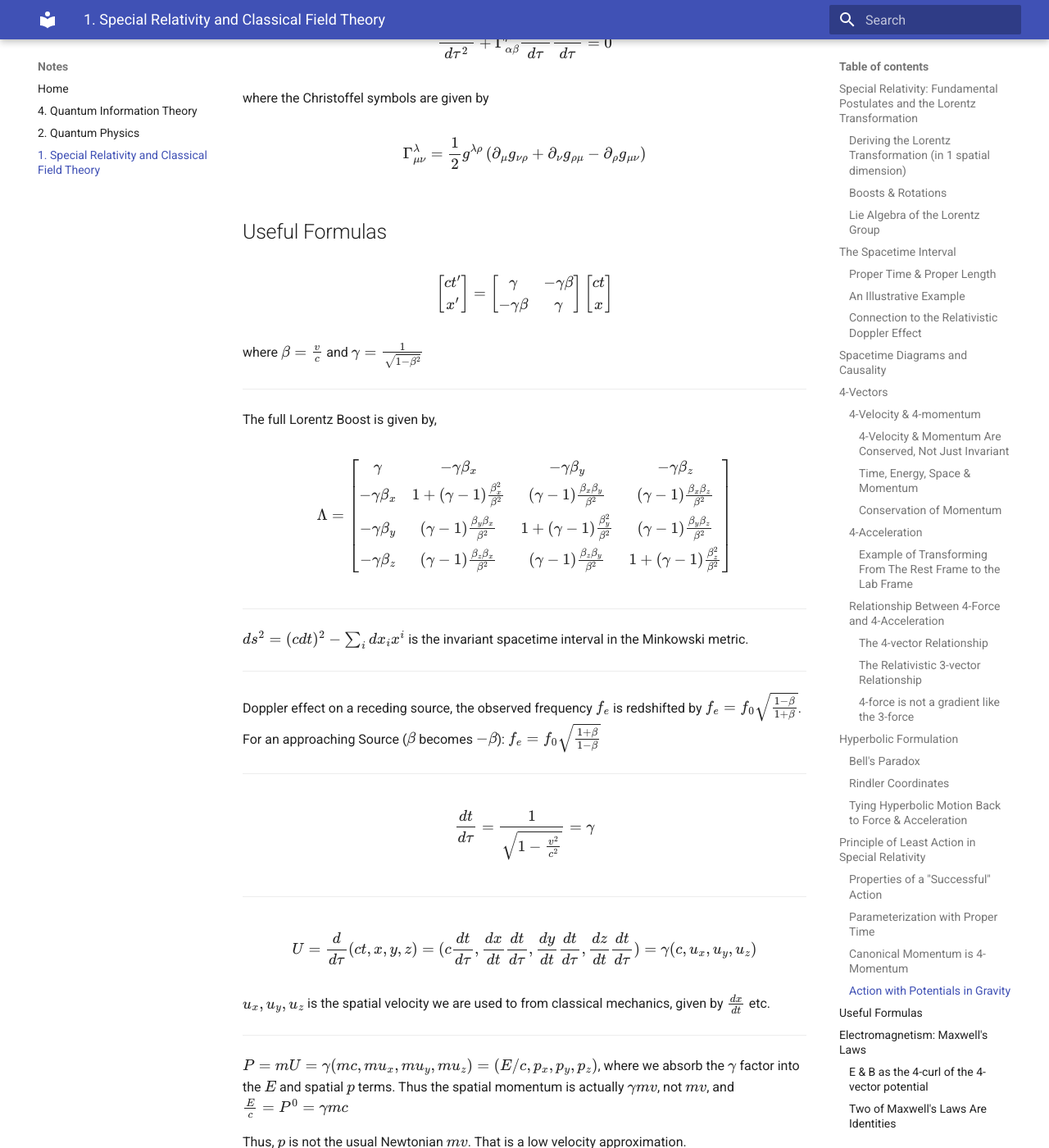
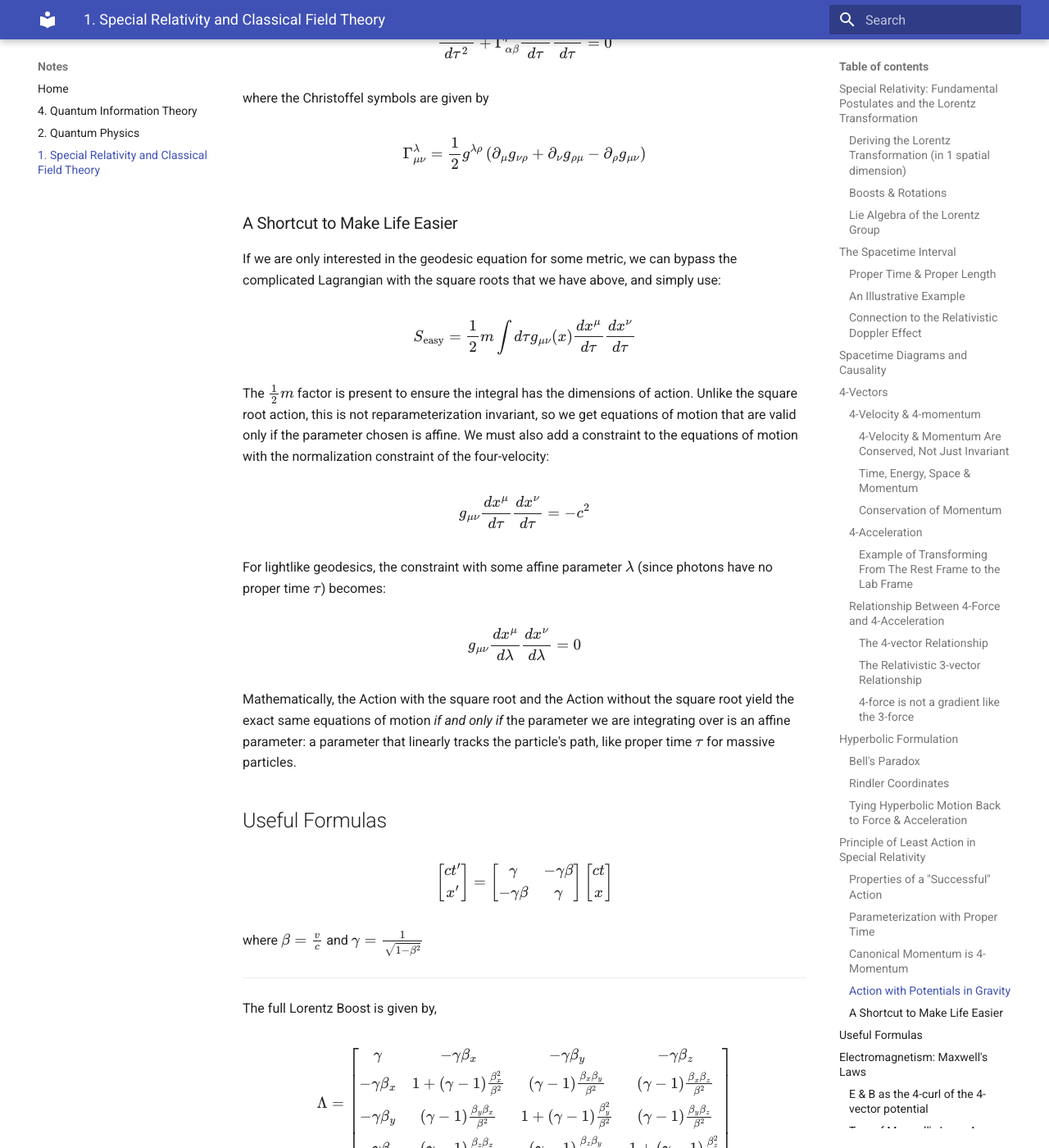
Before and after one commit to regstuff/notes, an MkDocs documentation site: the page built from docs/special_relativity_classical_field_theory.md, in a window 1280 px wide and 1400 px high, scrolled down 34627 px. Shown: the whole window at 82% size. Built offline with MkDocs 1.6.1 and Material for MkDocs 9.7.7, drawn with Linux system fonts in a browser that asks for light colours.

Commit message:
Update special_relativity_classical_field_theory.md

```diff
--- a/docs/special_relativity_classical_field_theory.md
+++ b/docs/special_relativity_classical_field_theory.md
@@ -789,6 +789,21 @@ $$\frac{d^2x^\mu}{d\tau^2} + \Gamma^\mu_{\alpha\beta}\frac{dx^\alpha}{d\tau}\fra
 where the Christoffel symbols are given by
 
 $$\Gamma^\lambda_{\mu\nu} = \frac{1}{2} g^{\lambda\rho} \left( \partial_\mu g_{\nu\rho} + \partial_\nu g_{\rho\mu} - \partial_\rho g_{\mu\nu} \right)$$
+
+### A Shortcut to Make Life Easier
+If we are only interested in the geodesic equation for some metric, we can bypass the complicated Lagrangian with the square roots that we have above, and simply use:
+
+$$S_{\text{easy}}=\frac{1}{2}m\int d\tau g_{\mu\nu}(x) \frac{dx^\mu}{d\tau} \frac{dx^\nu}{d\tau}$$
+
+The $\frac{1}{2}m$ factor is present to ensure the integral has the dimensions of action. Unlike the square root action, this is not reparameterization invariant, so we get equations of motion that are valid only if the parameter chosen is affine. We must also add a constraint to the equations of motion with the normalization constraint of the four-velocity:
+
+$$g_{\mu\nu} \frac{dx^\mu}{d\tau} \frac{dx^\nu}{d\tau}=-c^2$$
+
+For lightlike geodesics, the constraint with some affine parameter $\lambda$ (since photons have no proper time $\tau$) becomes:
+
+$$g_{\mu\nu} \frac{dx^\mu}{d\lambda} \frac{dx^\nu}{d\lambda}=0$$
+
+Mathematically, the Action with the square root and the Action without the square root yield the exact same equations of motion _if and only if_ the parameter we are integrating over is an affine parameter: a parameter that linearly tracks the particle's path, like proper time $\tau$ for massive particles.
 
 ## Useful Formulas
 $$\begin{bmatrix}ct'\\x'\end{bmatrix}=\begin{bmatrix}\gamma&-\gamma\beta\\-\gamma\beta&\gamma\end{bmatrix}\begin{bmatrix}ct\\x\end{bmatrix}$$
```
